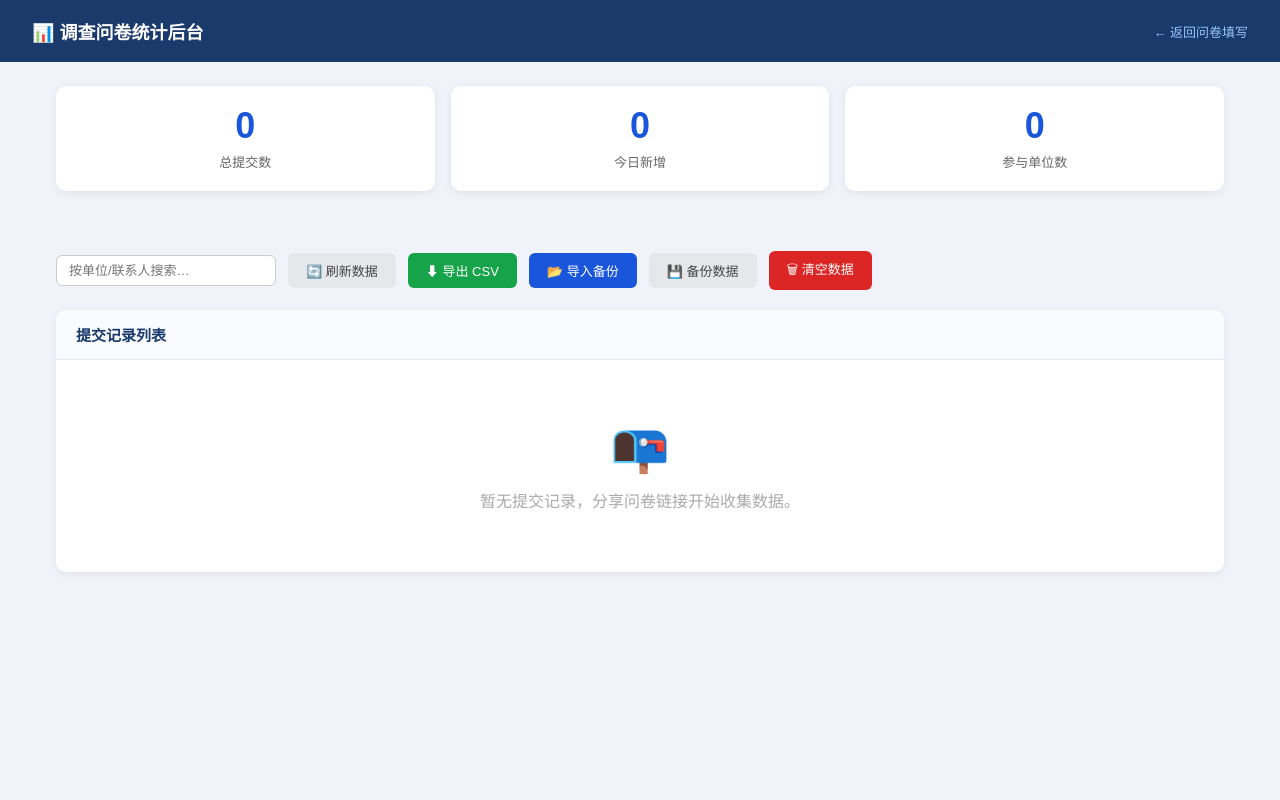
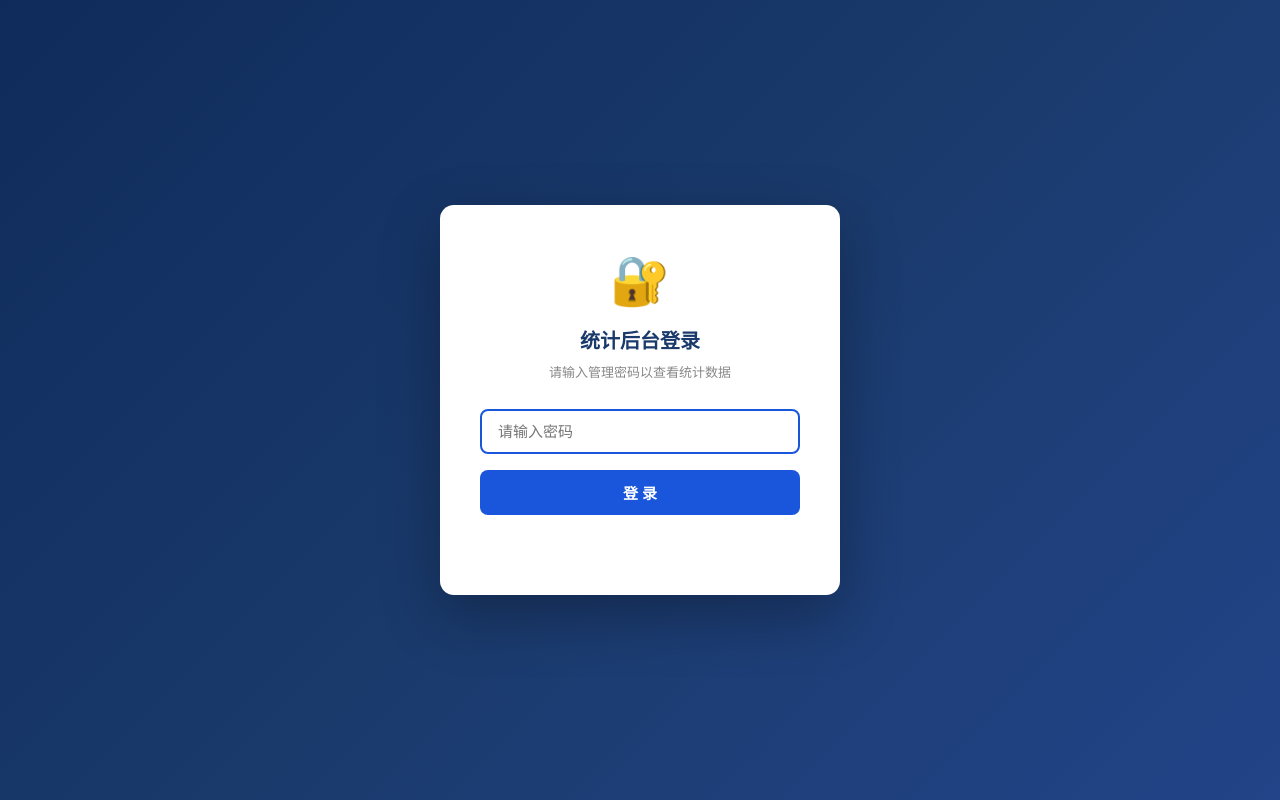
Before and after one commit to guozhinian0708-svg/chaoxian-survey, a website: page admin.html in a window 1280 px wide. Drawn offline with Linux system fonts and the light colour scheme; no server answers.

Commit message:
添加管理密码保护

```diff
--- a/admin.html
+++ b/admin.html
@@ -21,8 +21,11 @@
       justify-content: space-between;
     }
     .header h1 { font-size: 18px; font-weight: 700; }
+    .header .header-right { display: flex; gap: 16px; align-items: center; }
     .header .back-link { color: #93c5fd; text-decoration: none; font-size: 13px; }
     .header .back-link:hover { color: #fff; }
+    .header .logout-btn { color: #fca5a5; background: none; border: 1px solid #fca5a5; padding: 5px 14px; border-radius: 5px; cursor: pointer; font-size: 12px; }
+    .header .logout-btn:hover { color: #fff; border-color: #fff; }
 
     .content { max-width: 1200px; margin: 0 auto; padding: 24px 16px 60px; }
 
@@ -147,7 +150,7 @@
       position: fixed;
       inset: 0;
       background: rgba(0,0,0,0.5);
-      z-index: 100;
+      z-index: 200;
       align-items: center;
       justify-content: center;
     }
@@ -244,13 +247,90 @@
     }
     .yn-segment .bar-num { font-size: 16px; font-weight: 700; }
     .yn-segment .bar-label { font-size: 11px; color: #888; }
+
+    /* ---------- 登录覆盖层 ---------- */
+    .login-overlay {
+      display: flex;
+      position: fixed;
+      inset: 0;
+      background: linear-gradient(135deg, #0f2b5c 0%, #1a3a6c 50%, #224488 100%);
+      z-index: 300;
+      align-items: center;
+      justify-content: center;
+    }
+    .login-overlay.hidden { display: none; }
+
+    .login-box {
+      background: #fff;
+      border-radius: 14px;
+      padding: 48px 40px;
+      width: 400px;
+      max-width: 92vw;
+      box-shadow: 0 20px 60px rgba(0,0,0,0.3);
+      text-align: center;
+    }
+    .login-box .lock-icon { font-size: 48px; margin-bottom: 16px; }
+    .login-box h2 { font-size: 20px; color: #1a3a6c; margin-bottom: 8px; }
+    .login-box .hint { font-size: 13px; color: #888; margin-bottom: 28px; }
+
+    .login-box input[type="password"] {
+      width: 100%;
+      padding: 12px 16px;
+      border: 2px solid #e0e4ee;
+      border-radius: 8px;
+      font-size: 15px;
+      outline: none;
+      transition: border-color 0.2s;
+      margin-bottom: 16px;
+    }
+    .login-box input[type="password"]:focus { border-color: #1a56db; }
+
+    .login-box .login-btn {
+      width: 100%;
+      padding: 12px;
+      background: #1a56db;
+      color: #fff;
+      border: none;
+      border-radius: 8px;
+      font-size: 15px;
+      cursor: pointer;
+      font-weight: 600;
+      transition: background 0.2s;
+    }
+    .login-box .login-btn:hover { background: #1446b5; }
+    .login-box .login-btn:disabled { background: #94a3b8; cursor: not-allowed; }
+
+    .login-box .error-msg {
+      color: #dc2626;
+      font-size: 13px;
+      margin-top: 12px;
+      min-height: 20px;
+    }
   </style>
 </head>
 <body>
 
+<!-- ========== 登录覆盖层 ========== -->
+<div class="login-overlay" id="loginOverlay">
+  <div class="login-box">
+    <div class="lock-icon">🔐</div>
+    <h2>统计后台登录</h2>
+    <p class="hint">请输入管理密码以查看统计数据</p>
+    <form onsubmit="handleLogin(event)">
+      <input type="password" id="loginPassword" placeholder="请输入密码" autofocus autocomplete="off">
+      <button type="submit" class="login-btn" id="loginBtn">登 录</button>
+    </form>
+    <div class="error-msg" id="loginError"></div>
+  </div>
+</div>
+
+<!-- ========== 主内容 ========== -->
 <div class="header">
   <h1>📊 调查问卷统计后台</h1>
-  <a href="index.html" class="back-link">← 返回问卷填写</a>
+  <div class="header-right">
+    <a href="index.html" class="back-link">← 返回问卷填写</a>
+    <button class="logout-btn" onclick="handleLogout()">退出登录</button>
+  </div>
 </div>
 
 <div class="content">
@@ -304,14 +384,85 @@
 <input type="file" id="importFile" accept=".json" style="display:none" onchange="handleImport(this)">
 
 <script>
+// ========== 鉴权管理 ==========
+const TOKEN_KEY = 'admin_token';
+let adminToken = sessionStorage.getItem(TOKEN_KEY) || '';
+
+function authHeaders() {
+  return adminToken ? { 'Authorization': 'Bearer ' + adminToken } : {};
+}
+
+async function handleLogin(e) {
+  e.preventDefault();
+  const password = document.getElementById('loginPassword').value;
+  const btn = document.getElementById('loginBtn');
+  const errorEl = document.getElementById('loginError');
+
+  if (!password) { errorEl.textContent = '请输入密码'; return; }
+
+  btn.disabled = true;
+  btn.textContent = '验证中…';
+  errorEl.textContent = '';
+
+  try {
+    const resp = await fetch('/api/login', {
+      method: 'POST',
+      headers: { 'Content-Type': 'application/json' },
+      body: JSON.stringify({ password })
+    });
+    const result = await resp.json();
+    if (resp.ok && result.success) {
+      adminToken = result.token;
+      sessionStorage.setItem(TOKEN_KEY, adminToken);
+      document.getElementById('loginOverlay').classList.add('hidden');
+      renderTable();
+    } else {
+      errorEl.textContent = result.error || '密码错误';
+    }
+  } catch (err) {
+    errorEl.textContent = '网络错误，请重试';
+  }
+  btn.disabled = false;
+  btn.textContent = '登 录';
+}
+
+async function handleLogout() {
+  if (!adminToken) return;
+  if (confirm('确定退出登录吗？')) {
+    try {
+      await fetch('/api/logout', {
+        method: 'POST',
+        headers: { 'Content-Type': 'application/json', ...authHeaders() }
+      });
+    } catch(e) {}
+    sessionStorage.removeItem(TOKEN_KEY);
+    adminToken = '';
+    document.getElementById('loginOverlay').classList.remove('hidden');
+  }
+}
+
+// 统一 fetch 封装
+async function apiFetch(url, options = {}) {
+  options.headers = { ...(options.headers || {}), ...authHeaders() };
+  const resp = await fetch(url, options);
+  if (resp.status === 401) {
+    // token 失效，回到登录页
+    sessionStorage.removeItem(TOKEN_KEY);
+    adminToken = '';
+    document.getElementById('loginOverlay').classList.remove('hidden');
+    throw new Error('未授权');
+  }
+  return resp;
+}
+
+// ========== 数据管理 ==========
 let cachedData = [];
 
-// 从服务器拉取数据
 async function fetchServerData() {
   try {
-    const resp = await fetch('/api/submissions');
+    const resp = await apiFetch('/api/submissions');
     if (resp.ok) { cachedData = await resp.json(); }
-  } catch (e) { console.warn('获取数据失败，使用缓存'); }
+  } catch (e) { console.warn('获取数据失败'); }
 }
 function getData() { return cachedData; }
 
@@ -353,14 +504,10 @@ const FIELD_LABELS = {
   q20_yn: '第20题（是/否）', q20_reason: '第20题-理由',
 };
 
-function getSubmissions() {
-  try { return JSON.parse(localStorage.getItem(STORAGE_KEY) || '[]'); } catch(e) { return []; }
-}
-
 function renderStats(data) {
   document.getElementById('totalCount').textContent = data.length;
   const today = new Date().toLocaleDateString('zh-CN');
-  const todayData = data.filter(d => d._submitTime && d._submitTime.startsWith(today.replace(/\//g, '/')));
+  const todayData = data.filter(d => d._submitTime && d._submitTime.startsWith(today));
   document.getElementById('todayCount').textContent = todayData.length;
   const units = new Set(data.map(d => d.unit).filter(Boolean));
   document.getElementById('unitCount').textContent = units.size;
@@ -545,7 +692,7 @@ function importJSON() {
   document.getElementById('importFile').click();
 }
 
-function handleImport(input) {
+async function handleImport(input) {
   const file = input.files[0];
   if (!file) return;
   const reader = new FileReader();
@@ -553,7 +700,7 @@ function handleImport(input) {
     try {
       const imported = JSON.parse(e.target.result);
       if (!Array.isArray(imported)) throw new Error('格式错误');
-      const resp = await fetch('/api/import', {
+      const resp = await apiFetch('/api/import', {
         method: 'POST',
         headers: { 'Content-Type': 'application/json' },
         body: JSON.stringify(imported)
@@ -562,7 +709,7 @@ function handleImport(input) {
       renderTable();
       alert(`导入成功！新增 ${result.added} 条记录。`);
     } catch(err) {
-      alert('导入失败，请确认文件格式正确。');
+      alert('导入失败，请确认文件格式正确且已登录。');
     }
   };
   reader.readAsText(file);
@@ -571,15 +718,24 @@ function handleImport(input) {
 
 async function clearAll() {
   if (confirm('确定要清空所有提交数据吗？此操作不可恢复！\n\n建议先点击"备份数据"保存后再清空。')) {
-    await fetch('/api/submissions', { method: 'DELETE' });
-    renderTable();
+    try {
+      await apiFetch('/api/submissions', { method: 'DELETE' });
+      renderTable();
+    } catch(e) {
+      alert('操作失败，请确认已登录。');
+    }
   }
 }
 
-// 初始化
-renderTable();
+// ========== 初始化 ==========
+if (adminToken) {
+  document.getElementById('loginOverlay').classList.add('hidden');
+  renderTable();
+}
 // 每30秒自动刷新
-setInterval(renderTable, 30000);
+setInterval(() => {
+  if (adminToken) renderTable();
+}, 30000);
 </script>
 </body>
 </html>
```
